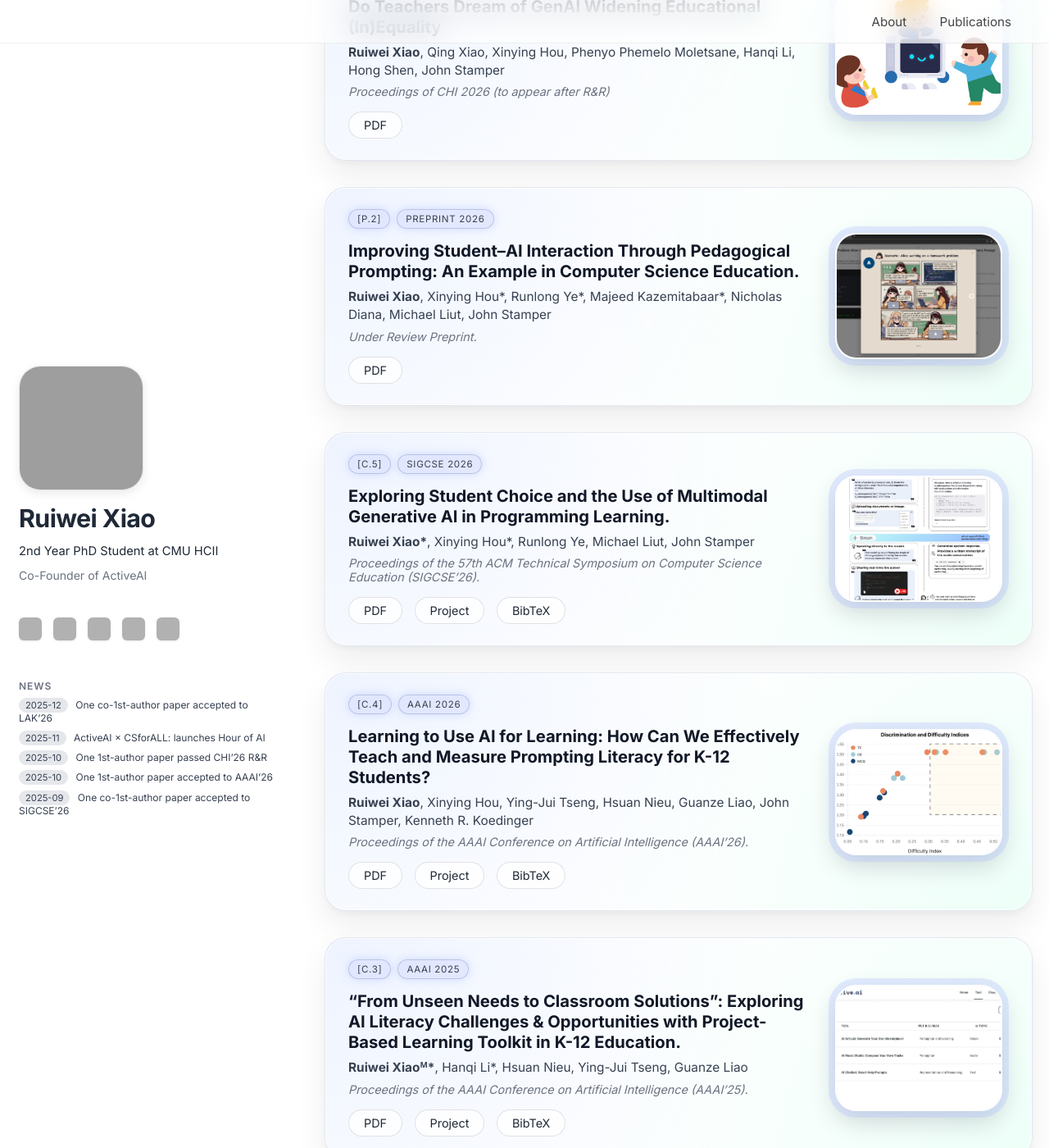
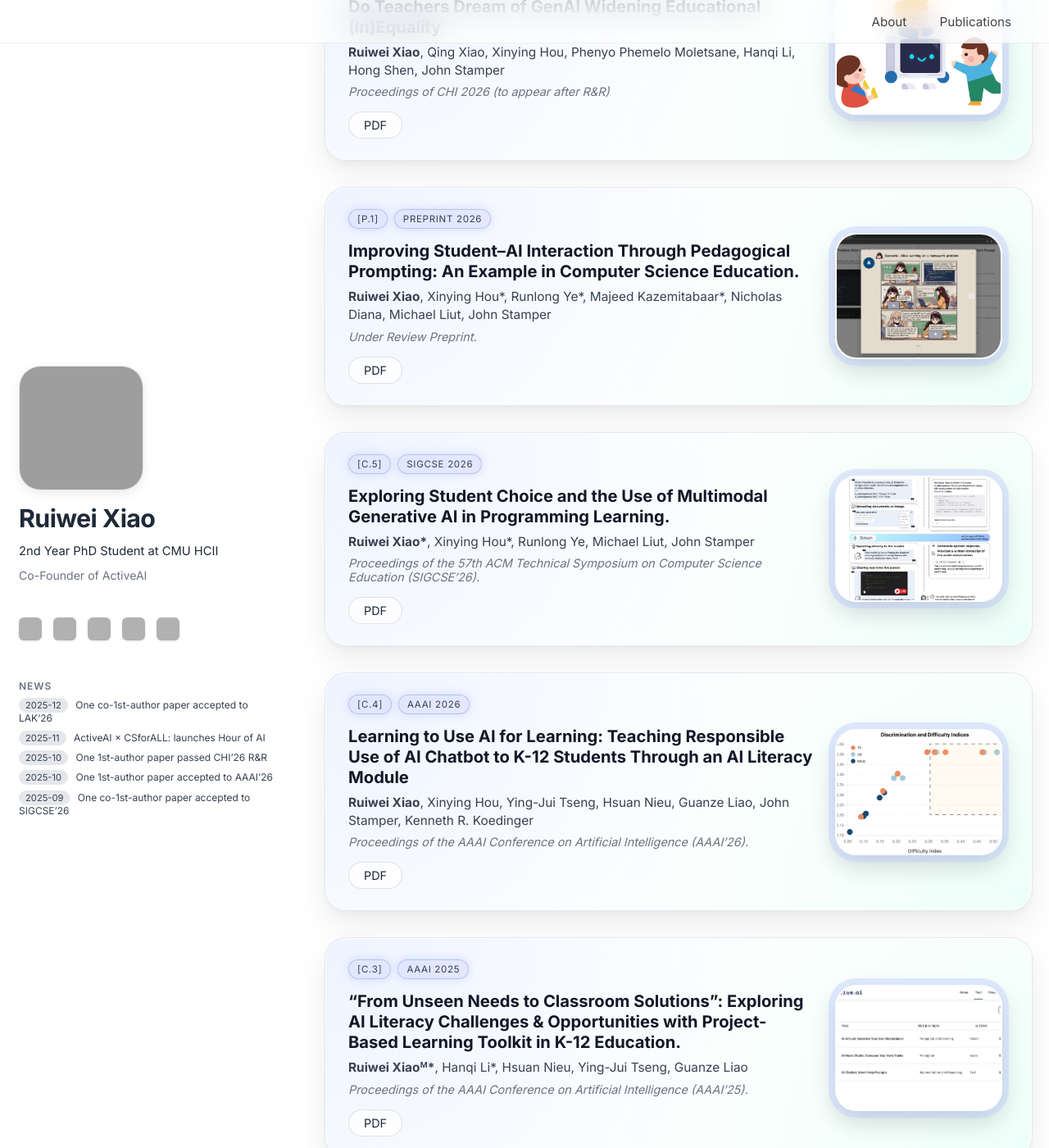
Before and after one commit to ruiwei-xiao/ruiwei-xiao.github.io, a Jekyll site: the page built from publications.md, in a window 1280 px wide and 1400 px high, scrolled down 560 px. Shown: the whole window at 82% size. Built offline with Jekyll 4.4.1, drawn with Linux system fonts in a browser that asks for light colours; grey boxes are pictures that could not be loaded.

Commit message:
Update publications.md

```diff
--- a/publications.md
+++ b/publications.md
@@ -59,7 +59,7 @@ permalink: /publications/
 <div class="pub-card">
   <div class="pub-left">
     <div class="pub-tags">
-      <span>[P.2]</span><span>Preprint 2026</span>
+      <span>[P.1]</span><span>Preprint 2026</span>
     </div>
     <div class="pub-title">
       Improving Student–AI Interaction Through Pedagogical Prompting: An Example in Computer Science Education.
@@ -96,9 +96,7 @@ permalink: /publications/
       Proceedings of the 57th ACM Technical Symposium on Computer Science Education (SIGCSE’26).
     </div>
     <div class="pub-buttons">
-      <a href="#">PDF</a>
-      <a href="#">Project</a>
-      <a href="#">BibTeX</a>
+      <a href="https://arxiv.org/pdf/2510.05417">PDF</a>
     </div>
   </div>
   <div class="pub-right">
@@ -113,7 +111,7 @@ permalink: /publications/
       <span>[C.4]</span><span>AAAI 2026</span>
     </div>
     <div class="pub-title">
-      Learning to Use AI for Learning: How Can We Effectively Teach and Measure Prompting Literacy for K-12 Students?
+      Learning to Use AI for Learning: Teaching Responsible Use of AI Chatbot to K-12 Students Through an AI Literacy Module
     </div>
     <div class="pub-authors">
       <strong>Ruiwei Xiao</strong>, Xinying Hou, Ying-Jui Tseng, Hsuan Nieu, Guanze Liao, John Stamper, Kenneth R. Koedinger
@@ -122,9 +120,7 @@ permalink: /publications/
       Proceedings of the AAAI Conference on Artificial Intelligence (AAAI’26).
     </div>
     <div class="pub-buttons">
-      <a href="#">PDF</a>
-      <a href="#">Project</a>
-      <a href="#">BibTeX</a>
+      <a href="https://arxiv.org/abs/2508.13962">PDF</a>
     </div>
   </div>
   <div class="pub-right">
@@ -148,9 +144,7 @@ permalink: /publications/
       Proceedings of the AAAI Conference on Artificial Intelligence (AAAI’25).
     </div>
     <div class="pub-buttons">
-      <a href="#">PDF</a>
-      <a href="#">Project</a>
-      <a href="#">BibTeX</a>
+      <a href="https://doi.org/10.1609/aaai.v39i28.35187">PDF</a>
     </div>
   </div>
   <div class="pub-right">
```
Also changed, not shown: other parts of publications.md (+1 -1 lines).
